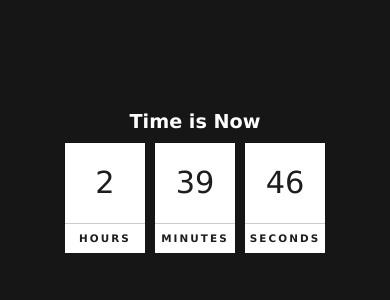
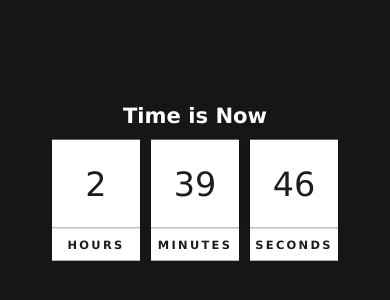
Before and after one commit to zahid-bracu/clock-javascript, a website: page index.html in a window 390 px wide. Shown: the part 246-546 px from the top of the page. Drawn offline with Linux system fonts and the light colour scheme.

Commit message:
Update style.css

```diff
--- a/style.css
+++ b/style.css
@@ -69,5 +69,26 @@ body {
 }
 
 
+#clock{
+   transform: scale(2);
+}
 
+@media only screen and (max-width: 540px) {
+   #clock{
+      transform: scale(1.5);
+   }
+ }
+
+
+ @media only screen and (max-width: 400px) {
+   #clock{
+      transform: scale(1.1);
+   }
+ }
+
+ @media only screen and (max-width: 300px) {
+   #clock{
+      transform: scale(1);
+   }
+ }
 /* navbar */
```
